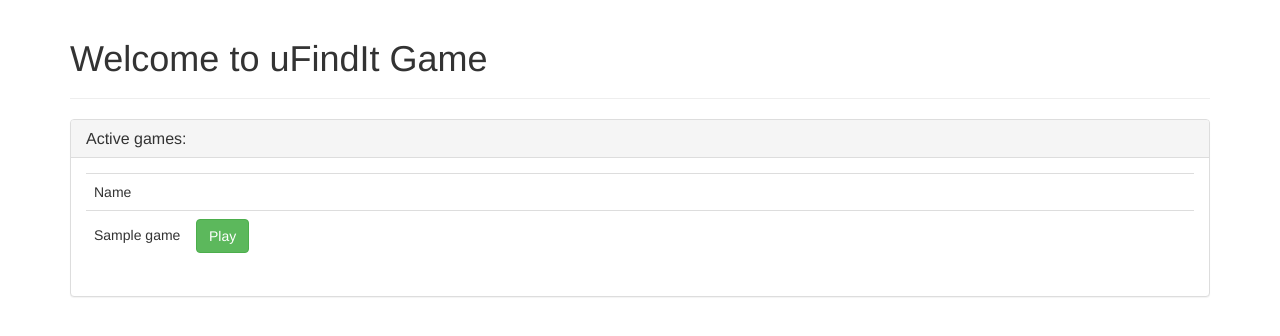
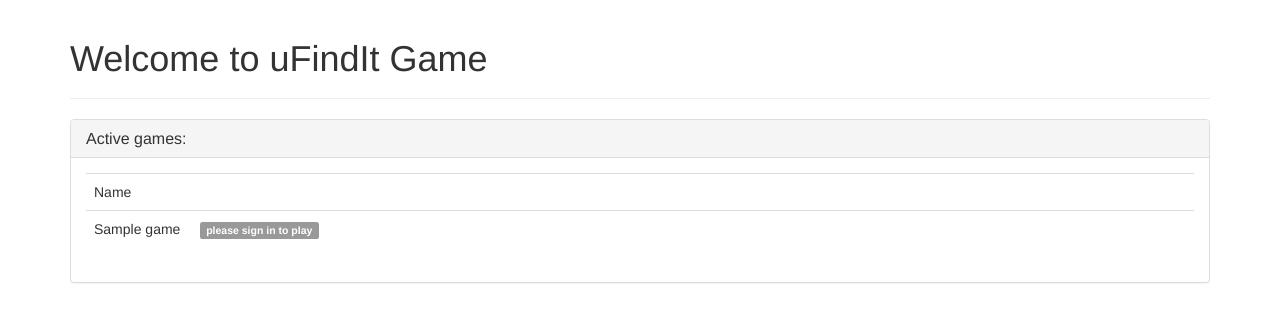
Before and after one commit to DenXX/ufindit, a Django app: page / in a window 1280 px wide. Shown: the part 51-387 px from the top of the page. Run offline with Django 3.2, Linux system fonts and the light colour scheme; tables that the repository leaves empty hold one stand-in row (values such as "Sample post"); parts of the project's set-up code (start-up, migrations or seed data) failed here and were passed over.

Commit message:
Minor interface fixes

```diff
--- a/ufindit/templates/index.html
+++ b/ufindit/templates/index.html
@@ -24,13 +24,18 @@
                     <tr><td>Name</td></tr>
                     {% for game in games %}
                     <tr><td><span>{{ game.name }}</span>
-                        &nbsp;&nbsp;&nbsp;<a class="btn btn-success" href="{% url 'game' game_id=game.id %}">Play</a>
-                        {% if user.is_staff %}
-                            {% if game.hitId %}
-                                <span class="badge">HitID: {{ game.hitId }}</span>
-                            {% else %}
-                                <a href="{% url 'mturk_publish_game' sandbox=1 game_id=game.id %}" class="btn btn-info">Publish in MTurk Sandbox</a>&nbsp;<a href="{% url 'mturk_publish_game' sandbox=0 game_id=game.id %}" class="btn btn-danger">Publish in MTurk</a>
+                        &nbsp;&nbsp;&nbsp;
+                        {% if user.is_authenticated %}
+                            <a class="btn btn-success" href="{% url 'game' game_id=game.id %}">Play</a>
+                            {% if user.is_staff %}
+                                {% if game.hitId %}
+                                    <span class="badge">HitID: {{ game.hitId }}</span>
+                                {% else %}
+                                    <a href="{% url 'mturk_publish_game' sandbox=1 game_id=game.id %}" class="btn btn-info">Publish in MTurk Sandbox</a>&nbsp;<a href="{% url 'mturk_publish_game' sandbox=0 game_id=game.id %}" class="btn btn-danger">Publish in MTurk</a>
+                                {% endif %}
                             {% endif %}
+                        {% else %}
+                        <span class="label label-default">please sign in to play</span>
                         {% endif %}
                     </td></tr>
                     {% endfor %}
--- a/ufindit/templates/mturk_demo.html
+++ b/ufindit/templates/mturk_demo.html
@@ -27,7 +27,6 @@
 
 {% block content %}
 <form method="POST">
-  {% csrf_token %}
   <div class="modal fade" id="answerModal" tabindex="-1" role="dialog" aria-labelledby="Answer" aria-hidden="true">
     <div class="modal-dialog">
       <div class="modal-content">
@@ -39,7 +38,7 @@
             <div class="panel panel-success">
                 <div class="panel-heading">Question:</div>
                 <div class="panel-body">
-                    {{ player_task.task.text }}
+                    Recently one of your friends got interested in the career of a legendary basketball player Larry Bird. While basketball career of this player is well documented, your friend couldn't find anything about Bird's major in college. Could you find an answer to this question?
                 </div>
             </div>
             <input type="text" class="form-control" id="answer" name="answer" placeholder="Answer" autocomplete="off"><br />
```
